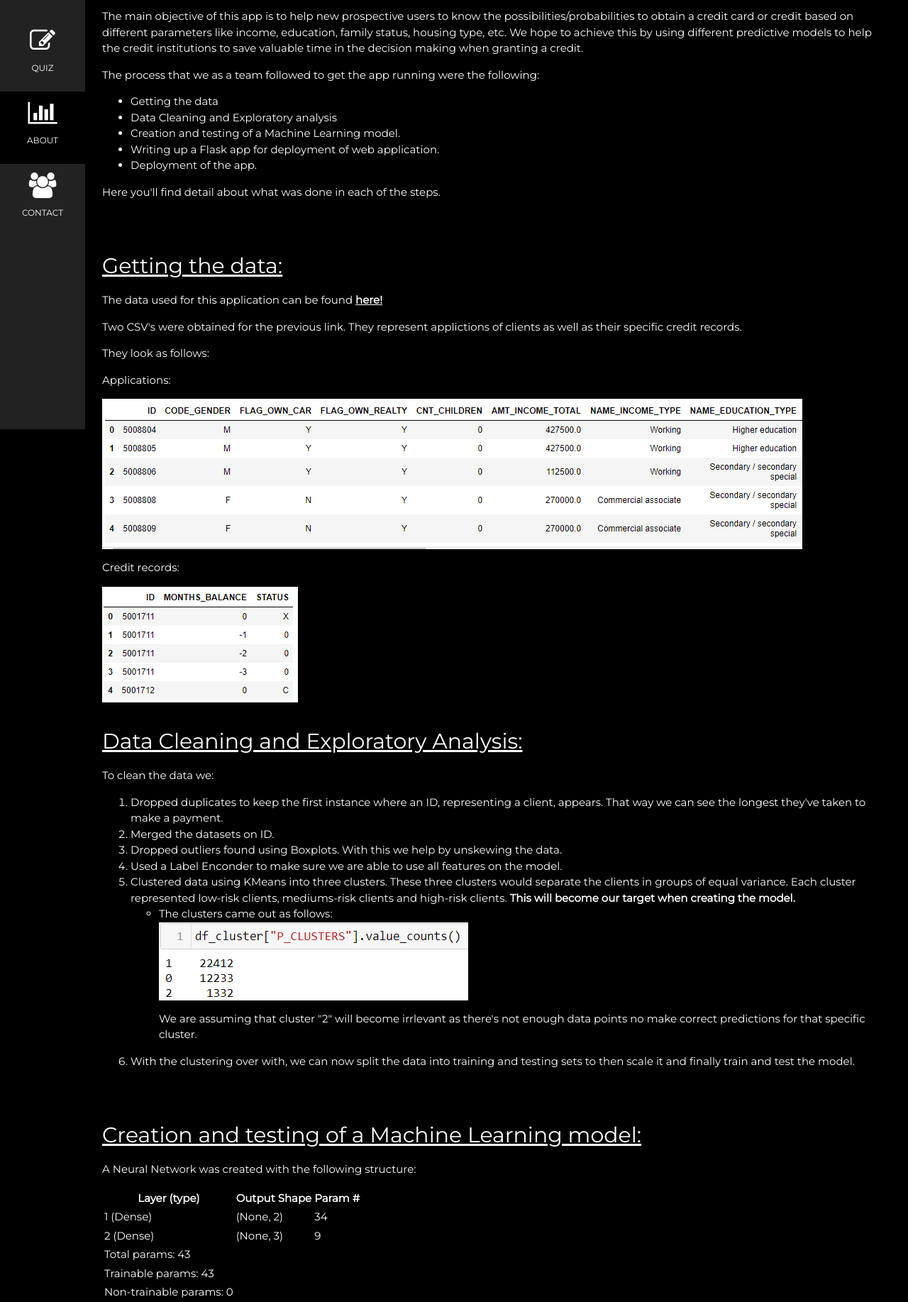
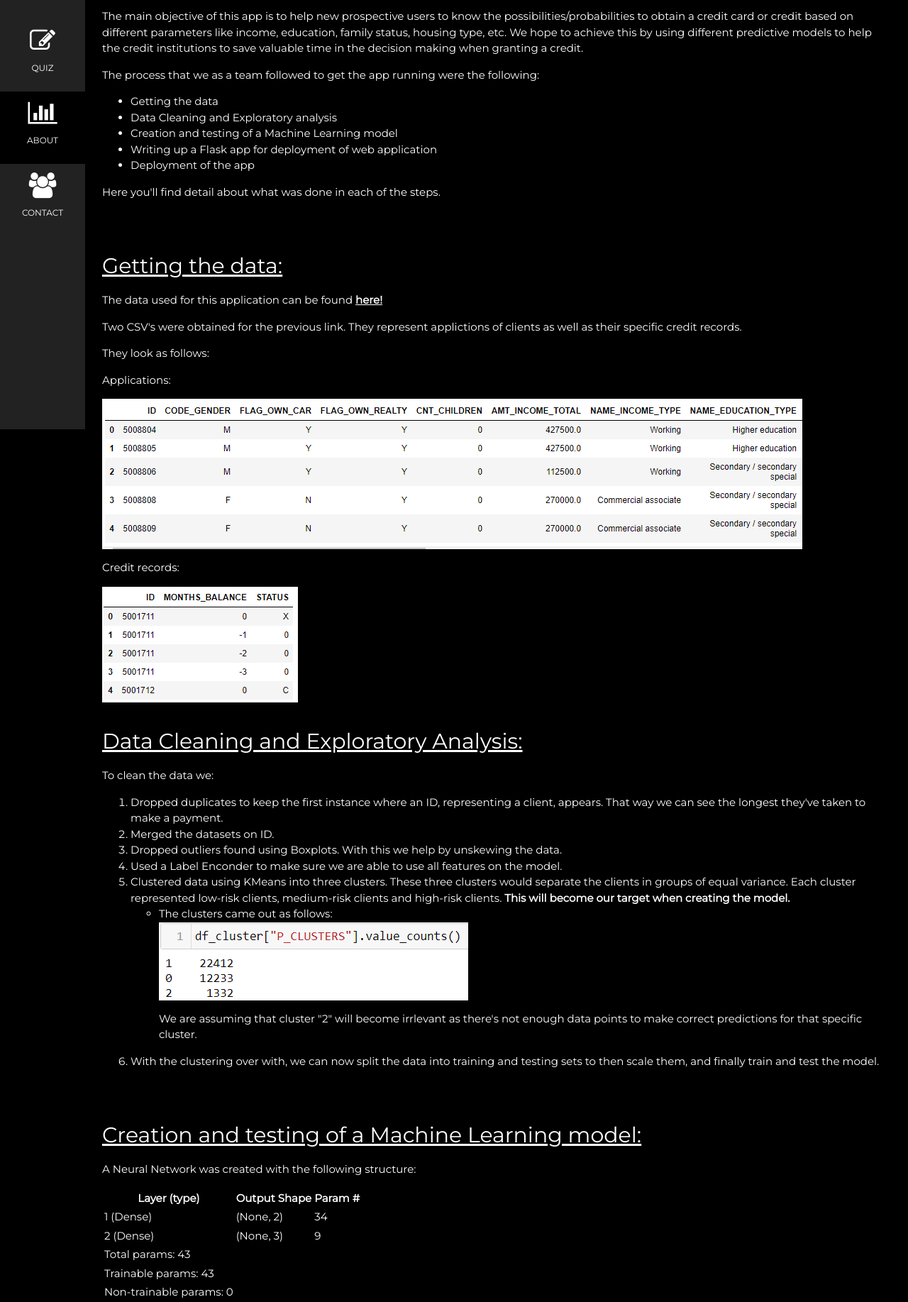
Before and after one commit to AlfredoOcegueda/credit-approval-heroku, a Flask app: page /about in a window 1280 px wide. Shown: the part 195-2030 px from the top of the page at 71% size. Run offline with Flask 2, Linux system fonts and the light colour scheme; parts of the project's set-up code (start-up, migrations or seed data) failed here and were passed over; some libraries are stand-ins or nearby versions.

Commit message:
minor changes

```diff
--- a/templates/about.html
+++ b/templates/about.html
@@ -38,9 +38,9 @@
   <ul>
     <li>Getting the data</li>
     <li>Data Cleaning and Exploratory analysis</li>
-    <li>Creation and testing of a Machine Learning model.</li>
-    <li>Writing up a Flask app for deployment of web application.</li>
-    <li>Deployment of the app.</li>
+    <li>Creation and testing of a Machine Learning model</li>
+    <li>Writing up a Flask app for deployment of web application</li>
+    <li>Deployment of the app</li>
   </ul>
   Here you'll find detail about what was done in each of the steps.
   </p>
@@ -64,13 +64,13 @@
       <li>Dropped outliers found using Boxplots. With this we help by unskewing the data.</li>
       <li>Used a Label Enconder to make sure we are able to use all features on the model.</li>
       <li>Clustered data using KMeans into three clusters. These three clusters would separate the clients in groups of equal variance.
-        Each cluster represented low-risk clients, mediums-risk clients and high-risk clients. <strong>This will become our target when creating the model.</strong></li>
+        Each cluster represented low-risk clients, medium-risk clients and high-risk clients. <strong>This will become our target when creating the model.</strong></li>
       <ul>
         <li>The clusters came out as follows:</li>
         <img src="{{url_for('static', filename='clusters.png')}}" alt="clusters">
-        <p class="text-justify">We are assuming that cluster "2" will become irrlevant as there's not enough data points no make correct predictions for that specific cluster.</p>
+        <p class="text-justify">We are assuming that cluster "2" will become irrlevant as there's not enough data points to make correct predictions for that specific cluster.</p>
       </ul>
-      <li>With the clustering over with, we can now split the data into training and testing sets to then scale it and finally train and test the model.</li>
+      <li>With the clustering over with, we can now split the data into training and testing sets to then scale them, and finally train and test the model.</li>
     </ol>
   </p>
   <br>
```
